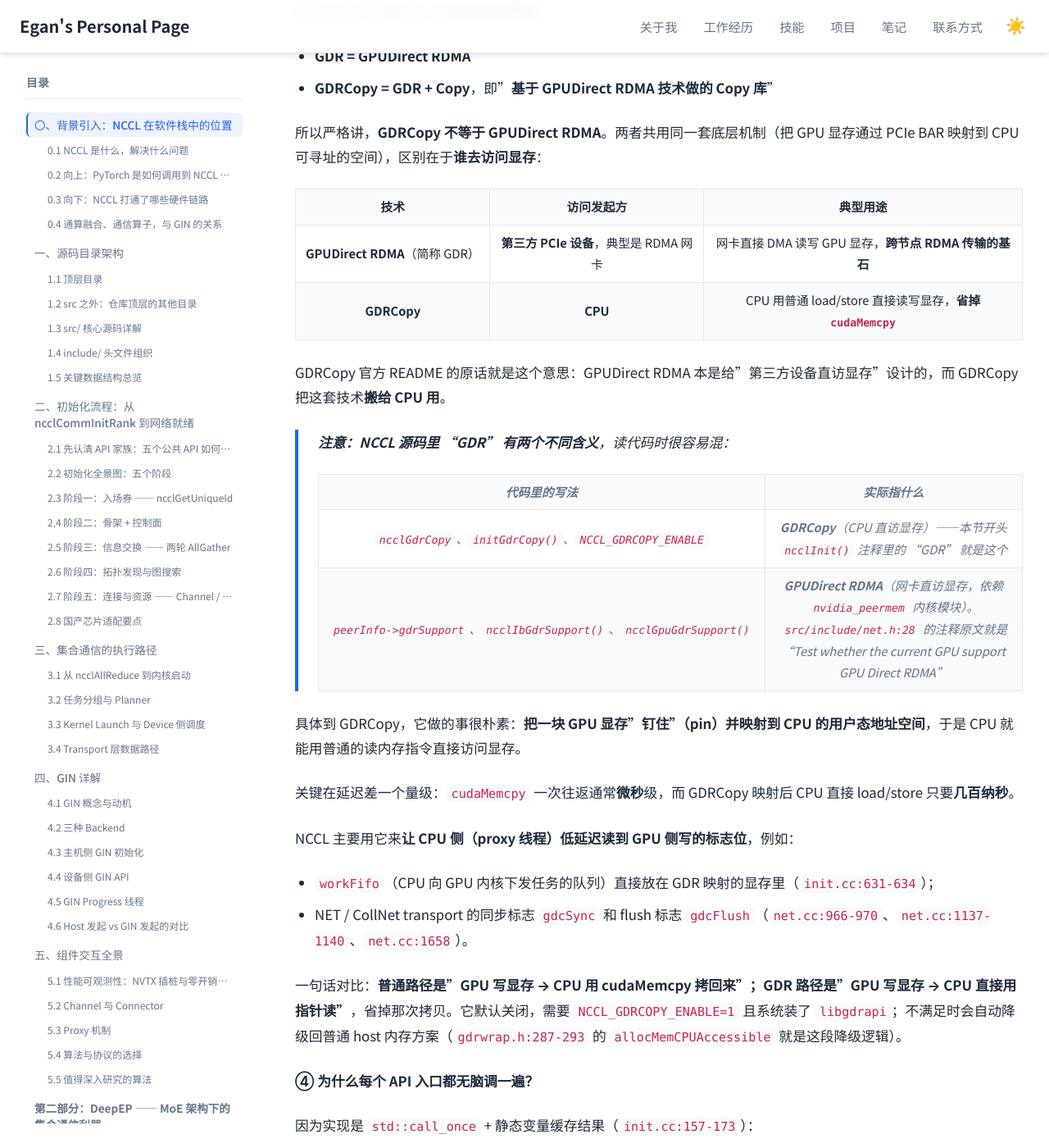
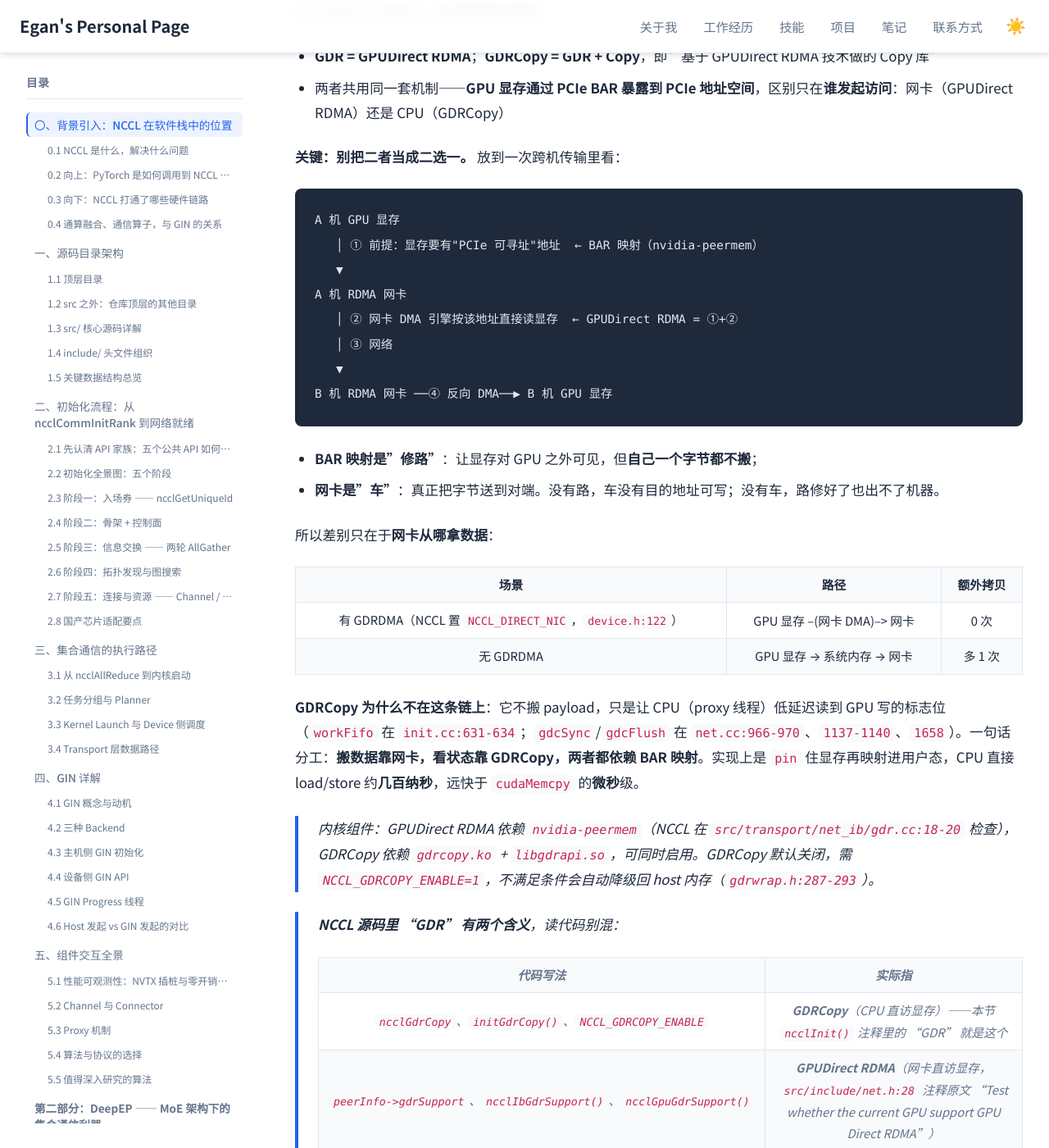
Before and after one commit to Lejun-Hu/Lejun-Hu.github.io, a Jekyll site: the page built from _notes/2026-8-24-nccl-source-study.md, in a window 1280 px wide and 1400 px high, scrolled down 28741 px. Shown: the whole window at 82% size. Built offline with Jekyll 4.4.1, drawn with Linux system fonts in a browser that asks for light colours; some of the changed text lies outside the part shown.

Commit message:
note: condense GDR/BAR explanation to half length

````diff
--- a/_notes/2026-8-24-nccl-source-study.md
+++ b/_notes/2026-8-24-nccl-source-study.md
@@ -696,35 +696,42 @@ NCCL 是被加载进**你的进程**里的一个库。在它能够建立任何
 
 **③ GDRCopy 是什么（先把缩写说清楚）**
 
-- **GDR = GPUDirect RDMA**
-- **GDRCopy = GDR + Copy**，即"**基于 GPUDirect RDMA 技术做的 Copy 库**"
-
-所以严格讲，**GDRCopy 不等于 GPUDirect RDMA**。两者共用同一套底层机制（把 GPU 显存通过 PCIe BAR 映射到 CPU 可寻址的空间），区别在于**谁去访问显存**：
-
-| 技术 | 访问发起方 | 典型用途 |
-|------|-----------|---------|
-| **GPUDirect RDMA**（简称 GDR） | **第三方 PCIe 设备**，典型是 RDMA 网卡 | 网卡直接 DMA 读写 GPU 显存，**跨节点 RDMA 传输的基石** |
-| **GDRCopy** | **CPU** | CPU 用普通 load/store 直接读写显存，**省掉 `cudaMemcpy`** |
-
-GDRCopy 官方 README 的原话就是这个意思：GPUDirect RDMA 本是给"第三方设备直访显存"设计的，而 GDRCopy 把这套技术**搬给 CPU 用**。
-
-> **注意：NCCL 源码里 "GDR" 有两个不同含义**，读代码时很容易混：
->
-> | 代码里的写法 | 实际指什么 |
+- **GDR = GPUDirect RDMA**；**GDRCopy = GDR + Copy**，即"基于 GPUDirect RDMA 技术做的 Copy 库"
+- 两者共用同一套机制——**GPU 显存通过 PCIe BAR 暴露到 PCIe 地址空间**，区别只在**谁发起访问**：网卡（GPUDirect RDMA）还是 CPU（GDRCopy）
+
+**关键：别把二者当成二选一。** 放到一次跨机传输里看：
+
+```
+A 机 GPU 显存
+   │ ① 前提：显存要有"PCIe 可寻址"地址  ← BAR 映射（nvidia-peermem）
+   ▼
+A 机 RDMA 网卡
+   │ ② 网卡 DMA 引擎按该地址直接读显存  ← GPUDirect RDMA = ①+②
+   │ ③ 网络
+   ▼
+B 机 RDMA 网卡 ──④ 反向 DMA──▶ B 机 GPU 显存
+```
+
+- **BAR 映射是"修路"**：让显存对 GPU 之外可见，但**自己一个字节都不搬**；
+- **网卡是"车"**：真正把字节送到对端。没有路，车没有目的地址可写；没有车，路修好了也出不了机器。
+
+所以差别只在于**网卡从哪拿数据**：
+
+| 场景 | 路径 | 额外拷贝 |
+|------|------|---------|
+| 有 GDRDMA（NCCL 置 `NCCL_DIRECT_NIC`，`device.h:122`） | GPU 显存 --(网卡 DMA)--> 网卡 | 0 次 |
+| 无 GDRDMA | GPU 显存 → 系统内存 → 网卡 | 多 1 次 |
+
+**GDRCopy 为什么不在这条链上**：它不搬 payload，只是让 CPU（proxy 线程）低延迟读到 GPU 写的标志位（`workFifo` 在 `init.cc:631-634`；`gdcSync`/`gdcFlush` 在 `net.cc:966-970`、`1137-1140`、`1658`）。一句话分工：**搬数据靠网卡，看状态靠 GDRCopy，两者都依赖 BAR 映射**。实现上是 `pin` 住显存再映射进用户态，CPU 直接 load/store 约**几百纳秒**，远快于 `cudaMemcpy` 的**微秒**级。
+
+> 内核组件：GPUDirect RDMA 依赖 `nvidia-peermem`（NCCL 在 `src/transport/net_ib/gdr.cc:18-20` 检查），GDRCopy 依赖 `gdrcopy.ko` + `libgdrapi.so`，可同时启用。GDRCopy 默认关闭，需 `NCCL_GDRCOPY_ENABLE=1`，不满足条件会自动降级回 host 内存（`gdrwrap.h:287-293`）。
+
+> **NCCL 源码里 "GDR" 有两个含义**，读代码别混：
+>
+> | 代码写法 | 实际指 |
 > |---|---|
-> | `ncclGdrCopy`、`initGdrCopy()`、`NCCL_GDRCOPY_ENABLE` | **GDRCopy**（CPU 直访显存）——本节开头 `ncclInit()` 注释里的 "GDR" 就是这个 |
-> | `peerInfo->gdrSupport`、`ncclIbGdrSupport()`、`ncclGpuGdrSupport()` | **GPUDirect RDMA**（网卡直访显存，依赖 `nvidia_peermem` 内核模块）。`src/include/net.h:28` 的注释原文就是 "Test whether the current GPU support GPU Direct RDMA" |
-
-具体到 GDRCopy，它做的事很朴素：**把一块 GPU 显存"钉住"（pin）并映射到 CPU 的用户态地址空间**，于是 CPU 就能用普通的读内存指令直接访问显存。
-
-关键在延迟差一个量级：`cudaMemcpy` 一次往返通常**微秒**级，而 GDRCopy 映射后 CPU 直接 load/store 只要**几百纳秒**。
-
-NCCL 主要用它来**让 CPU 侧（proxy 线程）低延迟读到 GPU 侧写的标志位**，例如：
-
-- `workFifo`（CPU 向 GPU 内核下发任务的队列）直接放在 GDR 映射的显存里（`init.cc:631-634`）；
-- NET / CollNet transport 的同步标志 `gdcSync` 和 flush 标志 `gdcFlush`（`net.cc:966-970`、`net.cc:1137-1140`、`net.cc:1658`）。
-
-一句话对比：**普通路径是"GPU 写显存 → CPU 用 cudaMemcpy 拷回来"；GDR 路径是"GPU 写显存 → CPU 直接用指针读"**，省掉那次拷贝。它默认关闭，需要 `NCCL_GDRCOPY_ENABLE=1` 且系统装了 `libgdrapi`；不满足时会自动降级回普通 host 内存方案（`gdrwrap.h:287-293` 的 `allocMemCPUAccessible` 就是这段降级逻辑）。
+> | `ncclGdrCopy`、`initGdrCopy()`、`NCCL_GDRCOPY_ENABLE` | **GDRCopy**（CPU 直访显存）——本节 `ncclInit()` 注释里的 "GDR" 就是这个 |
+> | `peerInfo->gdrSupport`、`ncclIbGdrSupport()`、`ncclGpuGdrSupport()` | **GPUDirect RDMA**（网卡直访显存，`src/include/net.h:28` 注释原文 "Test whether the current GPU support GPU Direct RDMA"） |
 
 **④ 为什么每个 API 入口都无脑调一遍？**
 
@@ -1744,7 +1751,7 @@ Progress 线程的启停由 `ginState->ginProgress` 状态控制：`0`（暂停
 | 通信触发者 | Host 侧 Proxy 线程通过 `ncclProxyProgress` | GPU Kernel 内直接调用 `ncclGinApi_Put` / `ncclGinApi_Get` |
 | Kernel 与通信的 overlap | 粗粒度：Kernel 结束 → Proxy 处理 → 下一个 Kernel | 细粒度：同一 Kernel 内计算与通信交替执行 |
 | 同步机制 | 通过 `ncclSendMem.head` / `ncclRecvMem.tail` 跟踪进度，Host 可读写 | 通过 `ncclGinSignalDescriptor` 和 `ncclGinCounter`，设备端直接操作 |
-| 数据路径 | GPU → (GDRCopy) → Host Buffer → Net Plugin → NIC | GPU → GIN Backend → NIC（尽可能短） |
+| 数据路径 | 有 GDRDMA：GPU 显存 --(NIC DMA 直读)--> 网卡；无 GDRDMA：GPU 显存 → Host Buffer → 网卡 | GPU → GIN Backend → 网卡（始终不经 Host 中转） |
 | 代码位置 | `src/proxy.cc`、`src/transport/net.cc` | `src/gin/gin_host.cc` + `src/include/nccl_device/gin/` |
 | 延迟 | 较高（Host-Device 同步 + 线程调度） | 较低（消除 Host 参与） |
 
````
